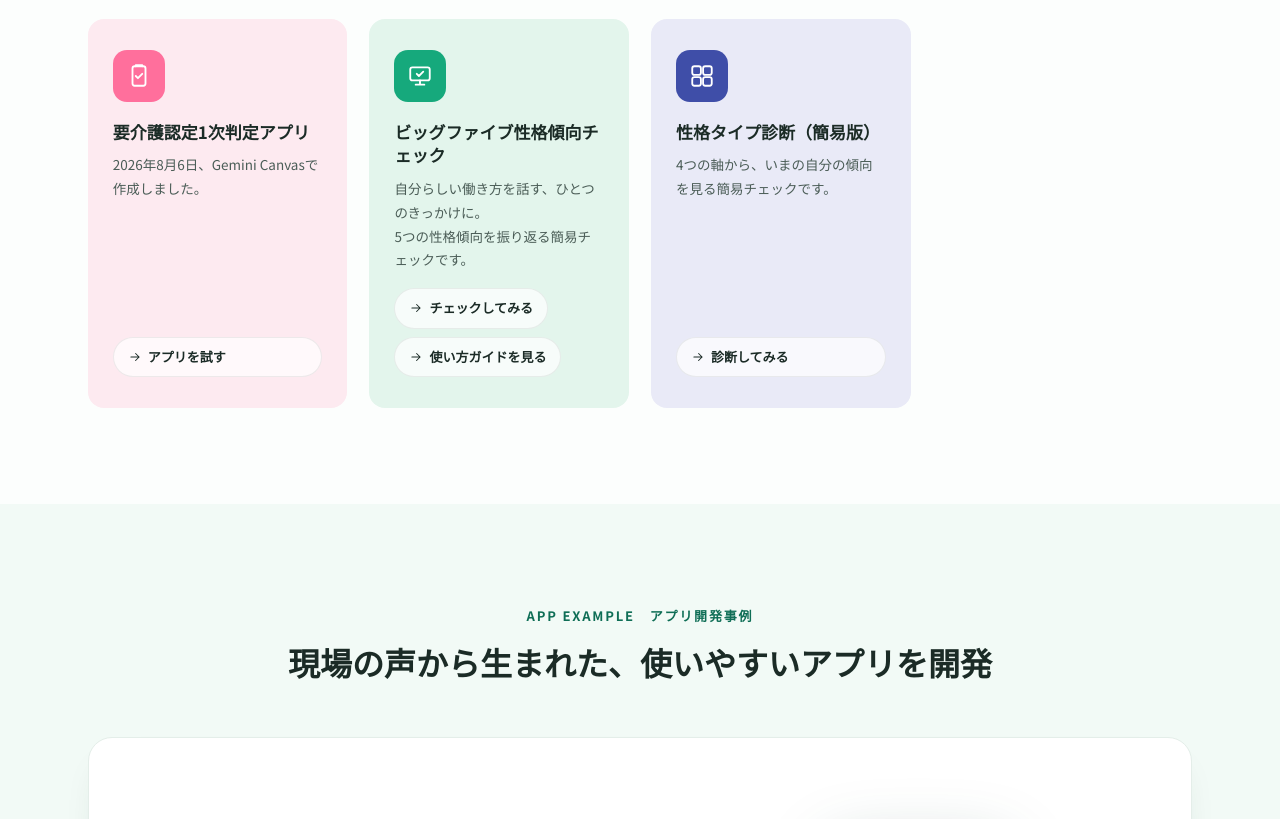
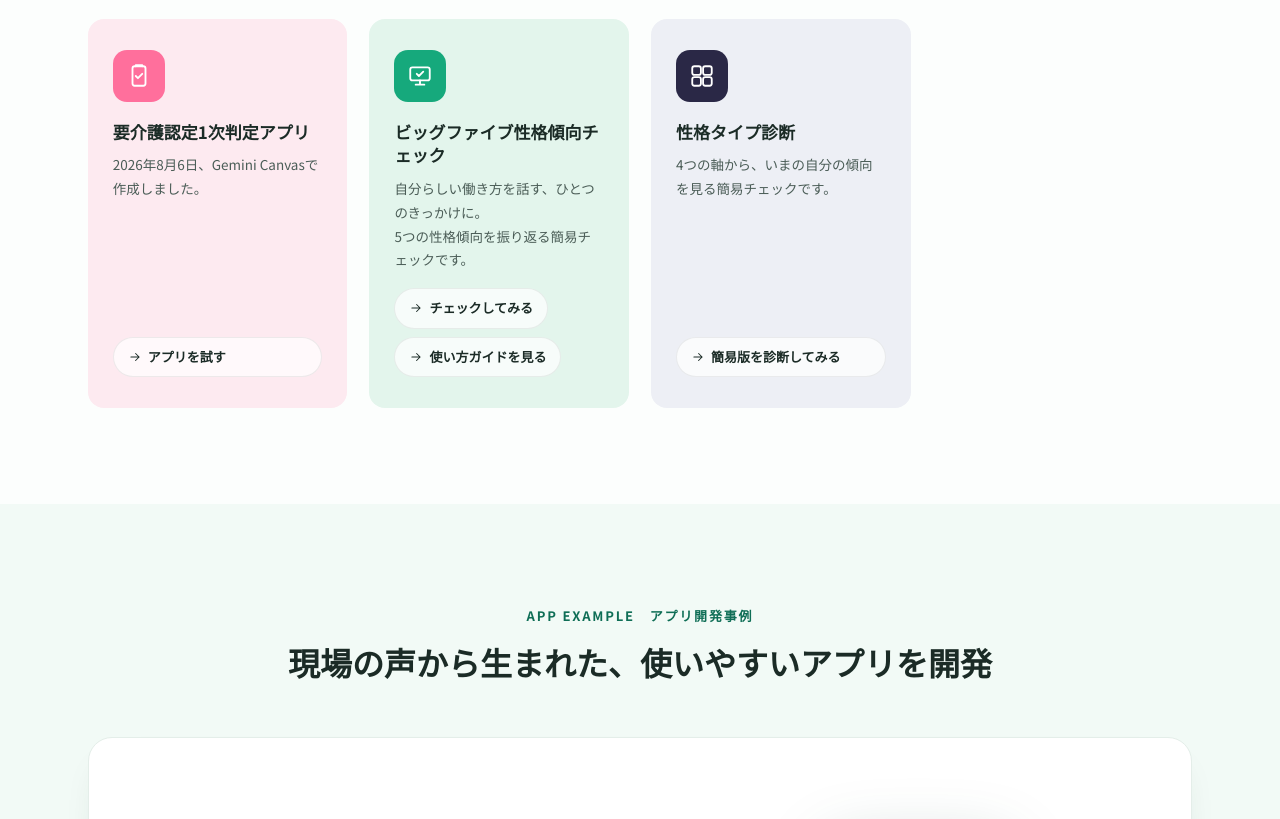
Before and after one commit to sonosannworks/web-AI-, a website: page index.html in a window 1280 px wide. Shown: the part 1318-2137 px from the top of the page. Drawn offline with Linux system fonts and the light colour scheme; a web font is replaced by a local one.

Commit message:
性格タイプ診断boxの配色とCTA文言を調整
ビッグファイブboxと背景色が近く見分けにくかったため、スレートブルー系（背景）＋ダークネイビー系（アイコン）に変更。タイトルから「簡易版」を外し、CTAボタン文言に「簡易版」を追加。

```diff
--- a/index.html
+++ b/index.html
@@ -210,11 +210,11 @@
           <span class="service-icon">
             <svg viewBox="0 0 24 24" aria-hidden="true"><rect x="3" y="3" width="8" height="8" rx="2"/><rect x="13" y="3" width="8" height="8" rx="2"/><rect x="3" y="13" width="8" height="8" rx="2"/><rect x="13" y="13" width="8" height="8" rx="2"/></svg>
           </span>
-          <h3>性格タイプ診断（簡易版）</h3>
+          <h3>性格タイプ診断</h3>
           <p>4つの軸から、いまの自分の傾向を見る簡易チェックです。</p>
           <a class="service-cta" href="mbti/mbti-simple.html" target="_blank" rel="noopener noreferrer">
             <svg class="icon" viewBox="0 0 24 24" aria-hidden="true"><path d="M5 12h14M13 6l6 6-6 6"/></svg>
-            診断してみる
+            簡易版を診断してみる
           </a>
         </article>
       </div>
--- a/style.css
+++ b/style.css
@@ -14,8 +14,8 @@
   --orange-light:#FDF1E1;
   --purple:#8B5FBF;
   --purple-light:#F1ECFA;
-  --indigo:#3F4EA8;
-  --indigo-light:#E9EAF7;
+  --indigo:#2A2846;
+  --indigo-light:#EDEFF5;
   --yellow:#FBC94A;
   --ink:#1B2B26;
   --ink-soft:#4B5D57;
```
